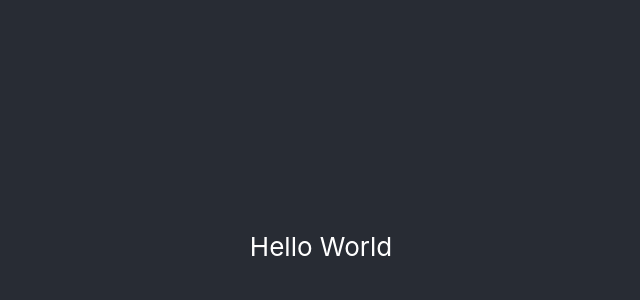
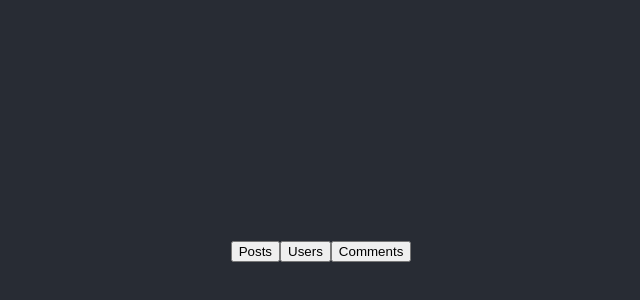
Before and after one commit to stujmar/banner-ninja, a React (Create React App) app: page / in a window 1280 px wide. Shown: the part 154-454 px from the top of the page, without its empty margins (319-959 px from the left). Built offline with nearby package versions, Linux system fonts and the light colour scheme.

Commit message:
added buttons with inline functions to set state

```diff
--- a/src/components/Switcher.js
+++ b/src/components/Switcher.js
@@ -6,7 +6,9 @@ const Switcher = () => {
 
     return (
         <div>
-            Hello World
+            <button onClick={() => setResource('posts')}>Posts</button>
+            <button onClick={() => setResource('users')}>Users</button>
+            <button onClick={() => setResource('comments')}>Comments</button>
         </div>
     )
 }
```
